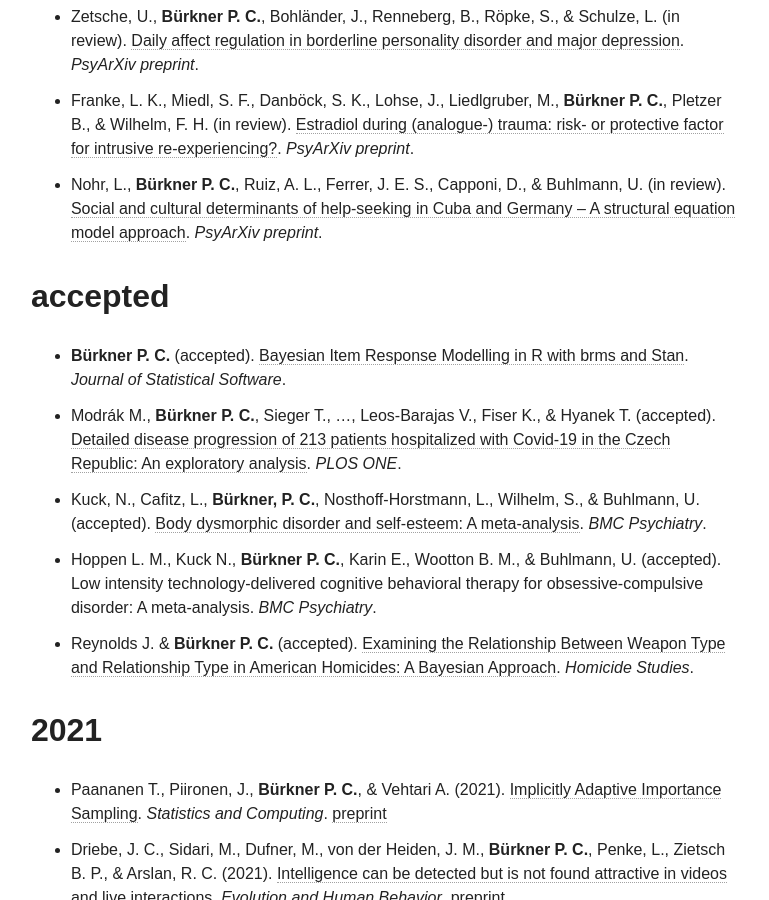
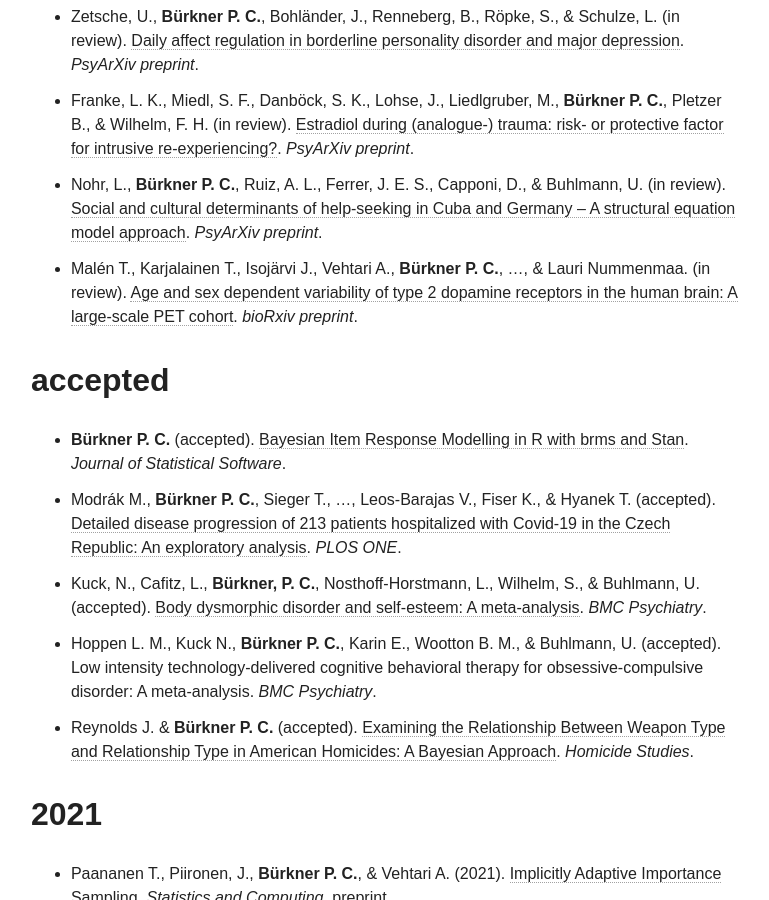
Before and after one commit to paul-buerkner/paul-buerkner.github.io, a Jekyll site: the page built from publications/index.md, in a window 1280 px wide and 900 px high, scrolled down 1793 px. Shown: the whole window, without its empty margins (255-1024 px from the left). Built offline with Jekyll 4.4.1, drawn with Linux system fonts in a browser that asks for light colours; nearby versions of some CDN libraries.

Commit message:
add new preprint

```diff
--- a/publications/index.md
+++ b/publications/index.md
@@ -27,6 +27,7 @@ excerpt: "A list of my publications"
 * Zetsche, U., **Bürkner P. C.**, Bohländer, J., Renneberg, B., Röpke, S., & Schulze, L. (in review). [Daily affect regulation in borderline personality disorder and major depression](https://psyarxiv.com/6edcj/). *PsyArXiv preprint*.
 * Franke, L. K., Miedl, S. F., Danböck, S. K., Lohse, J., Liedlgruber, M., **Bürkner P. C.**, Pletzer B., & Wilhelm, F. H. (in review). [Estradiol during (analogue-) trauma: risk- or protective factor for intrusive re-experiencing?](https://psyarxiv.com/6rk8c/). *PsyArXiv preprint*.
 * Nohr, L., **Bürkner P. C.**, Ruiz, A. L., Ferrer, J. E. S., Capponi, D., & Buhlmann, U. (in review). [Social and cultural determinants of help-seeking in Cuba and Germany – A structural equation model approach](https://psyarxiv.com/5tqwv/). *PsyArXiv preprint*.
+* Malén T., Karjalainen T., Isojärvi J., Vehtari A., **Bürkner P. C.**, ..., & Lauri Nummenmaa. (in review). [Age and sex dependent variability of type 2 dopamine receptors in the human brain: A large-scale PET cohort](https://www.biorxiv.org/content/10.1101/2021.08.10.455776v1). *bioRxiv preprint*.
 
 ## accepted
 
```
